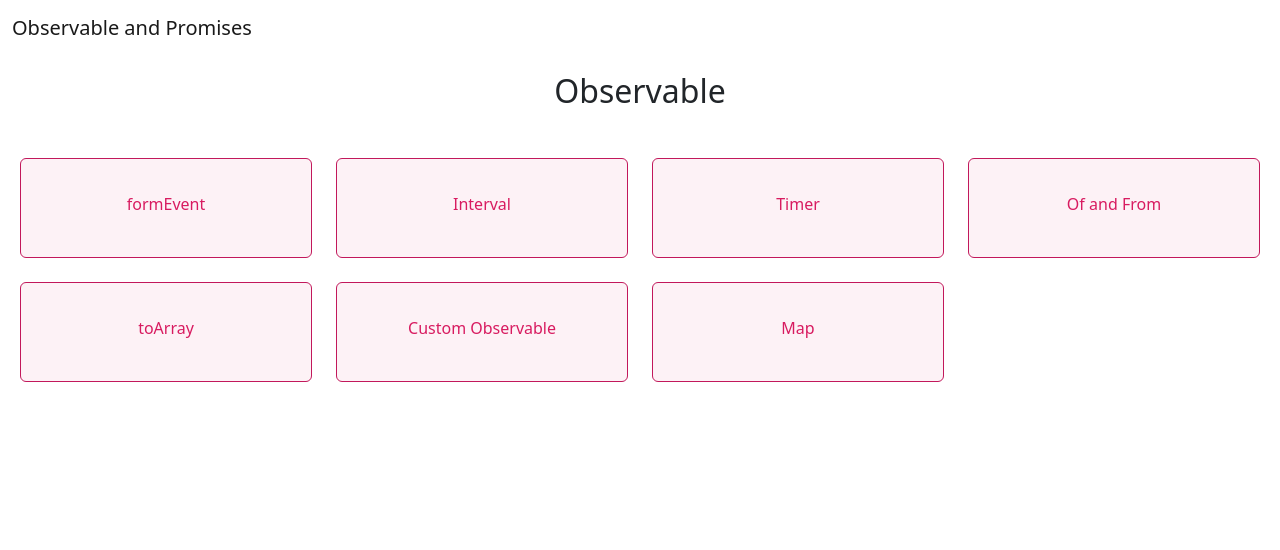
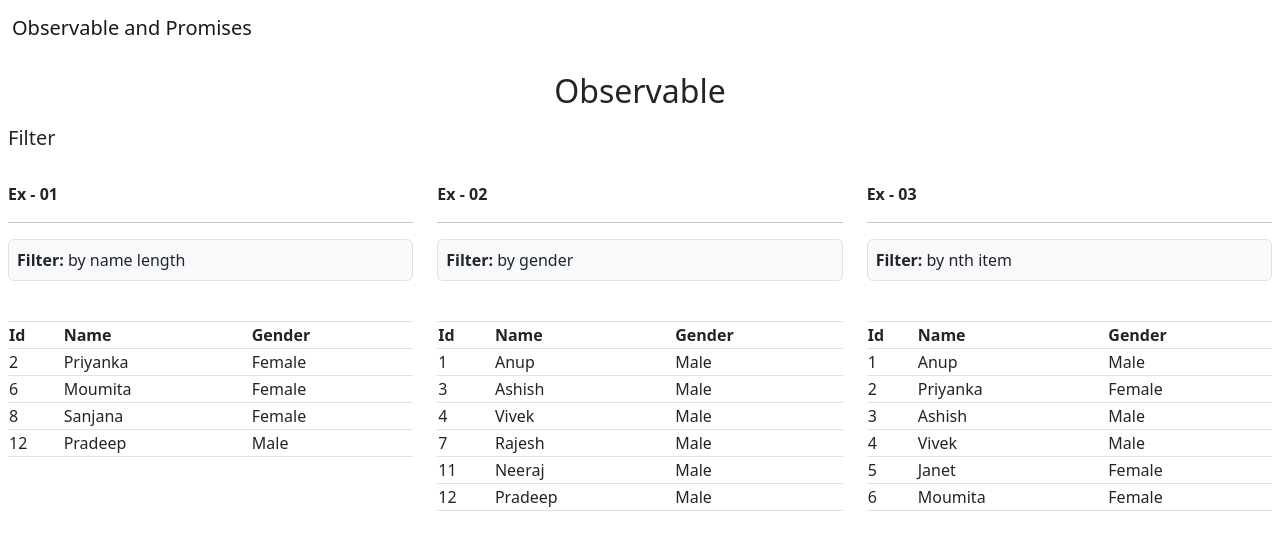
Before and after one commit to rtewari056/Rxjs-tutorial, an Angular app: page /observable/filter in a window 1280 px wide. Before the commit this address led to /observable. Shown: the top 550 px of the page. Built offline with nearby package versions, Linux system fonts and the light colour scheme.

Commit message:
Filter operator

```diff
--- a/src/app/app-routing.module.ts
+++ b/src/app/app-routing.module.ts
@@ -40,6 +40,10 @@ export const routes: Routes = [
       {
         path: 'map',
         loadComponent: () => import('./components/map/map.component').then(m => m.MapComponent)
+      },
+      {
+        path: 'filter',
+        loadComponent: () => import('./components/filter/filter.component').then(m => m.FilterComponent)
       }
     ]
   },
--- /dev/null
+++ b/src/app/components/filter/filter.component.html
@@ -0,0 +1,69 @@
+<div class="my-3 mx-2">
+    <h5>Filter</h5>
+
+    <br>
+
+    <div class="row">
+        <div class="col-md-4">
+            <strong>Ex - 01</strong>
+            <hr>
+            <p class="border rounded bg-light p-2">
+                <strong>Filter:</strong> by name length
+            </p>
+            <br>
+            <table class="table table-bordered">
+                <tr>
+                    <th>Id</th>
+                    <th>Name</th>
+                    <th>Gender</th>
+                </tr>
+                <tr *ngFor="let user of usersData1">
+                    <td>{{user.id}}</td>
+                    <td>{{user.name}}</td>
+                    <td>{{user.gender}}</td>
+                </tr>
+            </table>
+        </div>
+        <div class="col-md-4">
+            <strong>Ex - 02</strong>
+            <hr>
+            <p class="border rounded bg-light p-2">
+                <strong>Filter:</strong> by gender
+            </p>
+            <br>
+            <table class="table table-bordered">
+                <tr>
+                    <th>Id</th>
+                    <th>Name</th>
+                    <th>Gender</th>
+                </tr>
+                <tr *ngFor="let user of usersData2">
+                    <td>{{user.id}}</td>
+                    <td>{{user.name}}</td>
+                    <td>{{user.gender}}</td>
+                </tr>
+            </table>
+        </div>
+        <div class="col-md-4">
+            <strong>Ex - 03</strong>
+            <hr>
+            <p class="border rounded bg-light p-2">
+                <strong>Filter:</strong> by nth item
+            </p>
+            <br>
+            <table class="table table-bordered">
+                <tr>
+                    <th>Id</th>
+                    <th>Name</th>
+                    <th>Gender</th>
+                </tr>
+                <tr *ngFor="let user of usersData3">
+                    <td>{{user.id}}</td>
+                    <td>{{user.name}}</td>
+                    <td>{{user.gender}}</td>
+                </tr>
+            </table>
+        </div>
+
+    </div>
+</div>
--- /dev/null
+++ b/src/app/components/filter/filter.component.ts
@@ -0,0 +1,65 @@
+import { Component, OnInit } from '@angular/core';
+import { CommonModule } from '@angular/common';
+import { Observable, filter, from, toArray } from 'rxjs';
+
+type User = { id: number, name: string, gender: string }
+
+@Component({
+  selector: 'app-filter',
+  standalone: true,
+  imports: [CommonModule],
+  templateUrl: './filter.component.html',
+  styleUrls: ['./filter.component.scss']
+})
+export class FilterComponent implements OnInit {
+
+  users: User[] = [
+    { id: 1, name: 'Anup', gender: 'Male' },
+    { id: 2, name: 'Priyanka', gender: 'Female' },
+    { id: 3, name: 'Ashish', gender: 'Male' },
+    { id: 4, name: 'Vivek', gender: 'Male' },
+    { id: 5, name: 'Janet', gender: 'Female' },
+    { id: 6, name: 'Moumita', gender: 'Female' },
+    { id: 7, name: 'Rajesh', gender: 'Male' },
+    { id: 8, name: 'Sanjana', gender: 'Female' },
+    { id: 9, name: 'Neha', gender: 'Female' },
+    { id: 10, name: 'Sakshi', gender: 'Female' },
+    { id: 11, name: 'Neeraj', gender: 'Male' },
+    { id: 12, name: 'Pradeep', gender: 'Male' }
+  ];
+
+  usersData1!: User[];
+  usersData2!: User[];
+  usersData3!: User[];
+
+  ngOnInit(): void {
+
+    const source$: Observable<User> = from(this.users);
+
+    // Ex - 01 (Filter by name length)
+    source$.pipe(filter(user => user.name.length > 6), toArray()).subscribe({
+      next: (res: User[]) => {
+        console.log(res);
+        this.usersData1 = res;
+      }
+    });
+
+    // Ex - 02 (Filter by name gender)
+    source$.pipe(filter(user => user.gender === 'Male'), toArray()).subscribe({
+      next: (res: User[]) => {
+        console.log(res);
+        this.usersData2 = res;
+      }
+    });
+
+    // Ex - 03 (Filter by nth item)
+    source$.pipe(filter(user => user.id <= 6), toArray()).subscribe({
+      next: (res: User[]) => {
+        console.log(res);
+        this.usersData3 = res;
+      }
+    });
+
+  }
+
+}
--- a/src/app/pages/list/list.component.html
+++ b/src/app/pages/list/list.component.html
@@ -8,6 +8,7 @@
             <app-card routerLink="to-array" cardTitle="toArray"></app-card>
             <app-card routerLink="custom-observable" cardTitle="Custom Observable"></app-card>
             <app-card routerLink="map" cardTitle="Map"></app-card>
+            <app-card routerLink="filter" cardTitle="Filter"></app-card>
         </div>
     </div>
 </div>
```
Also changed, not shown: src/app/components/filter/filter.component.scss (added).
